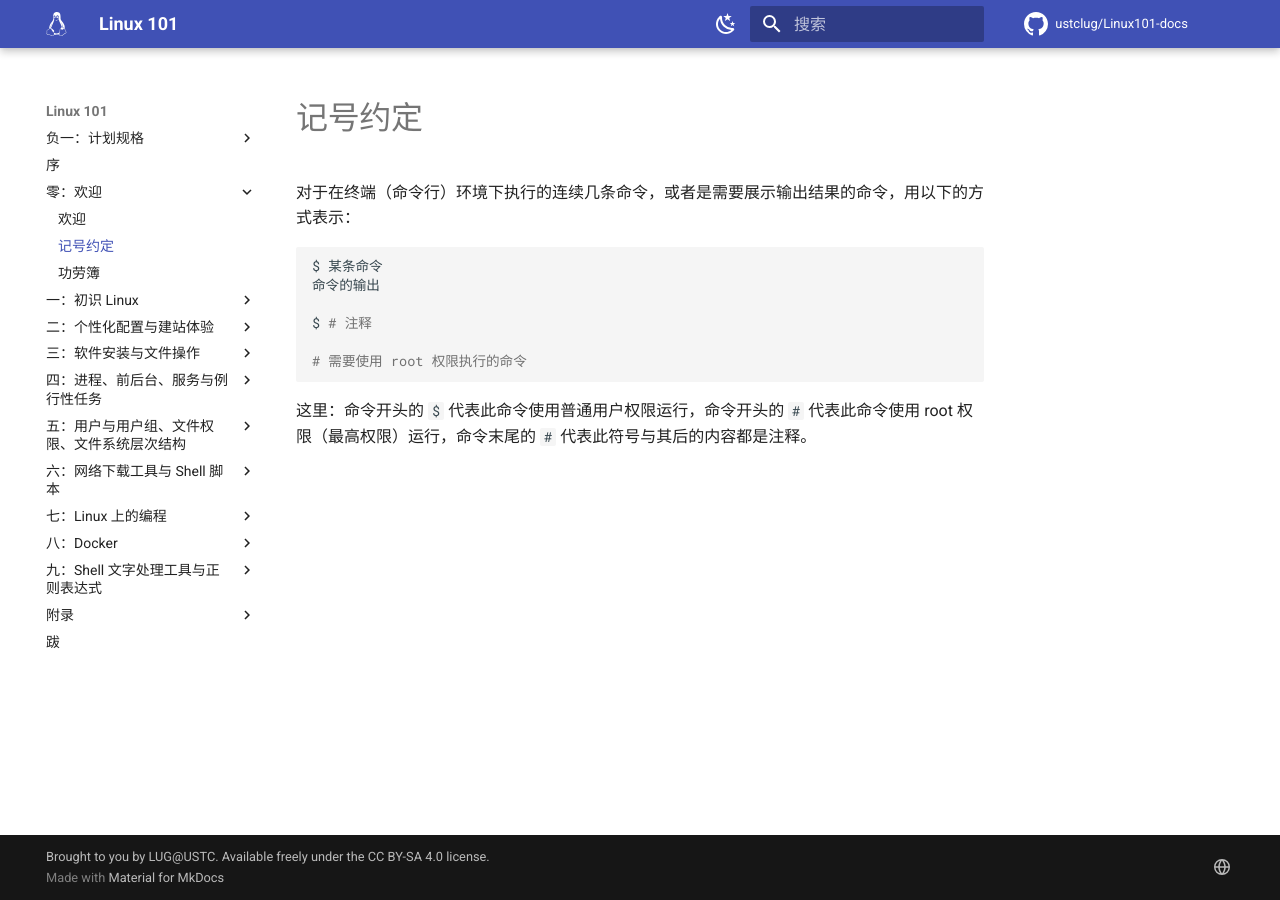
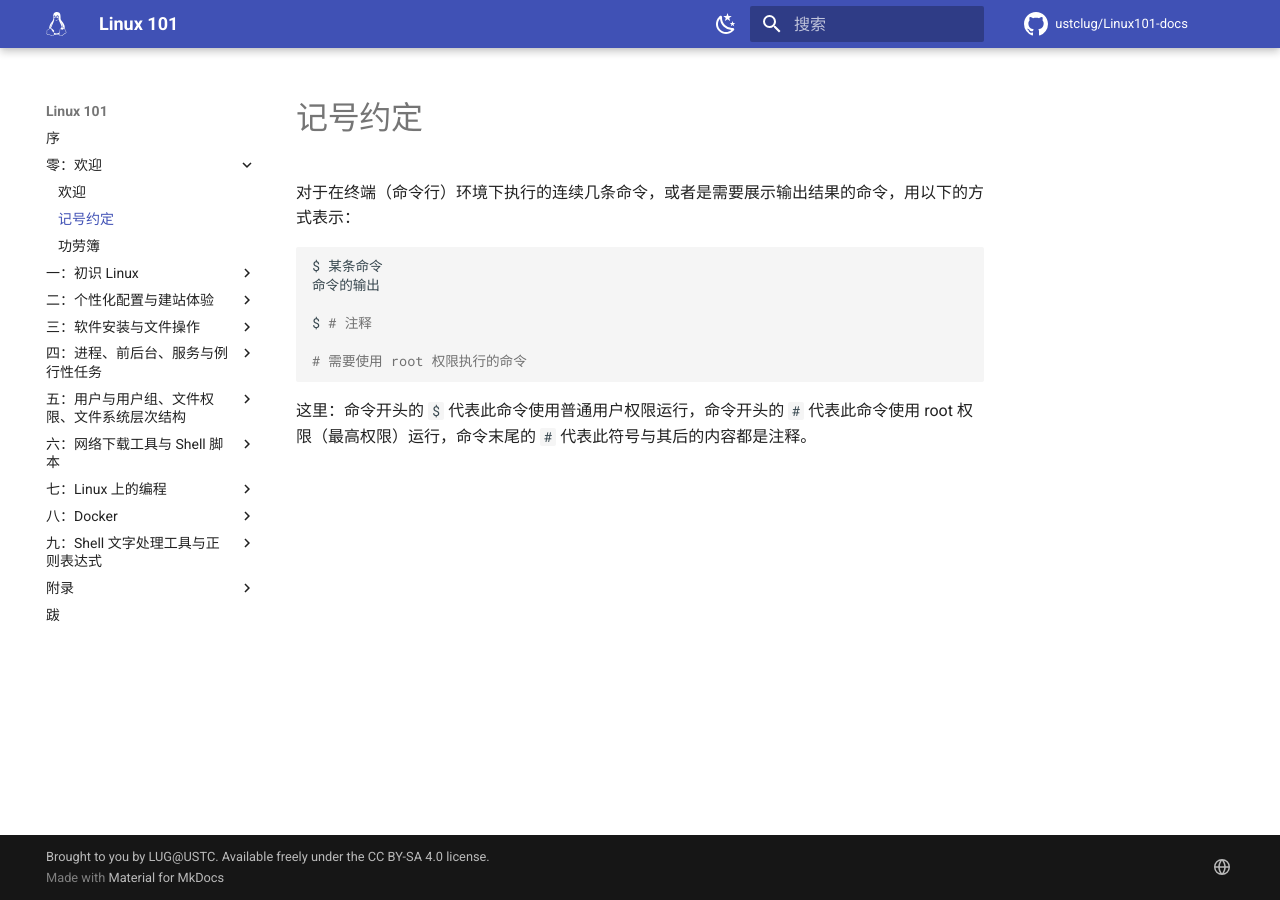
Before and after one commit to ustclug/Linux101-docs, an MkDocs documentation site: the page built from docs/notations.md, in a window 1280 px wide. Built offline with MkDocs 1.6.1 and Material for MkDocs 9.7.7, drawn with Linux system fonts in a browser that asks for light colours; comment, search, counter and statistics services are not loaded.

Commit message:
Hide spec from navbar

```diff
--- a/mkdocs.yml
+++ b/mkdocs.yml
@@ -59,9 +59,6 @@ google_analytics:
   - 'auto'
 
 nav:
-    - 负一：计划规格:
-        - 章节编写指导: Spec/writing.md
-        - 演示文稿规格: Spec/slide.md
     - 序: preface.md
     - 零：欢迎:
         - 欢迎: index.md
```
